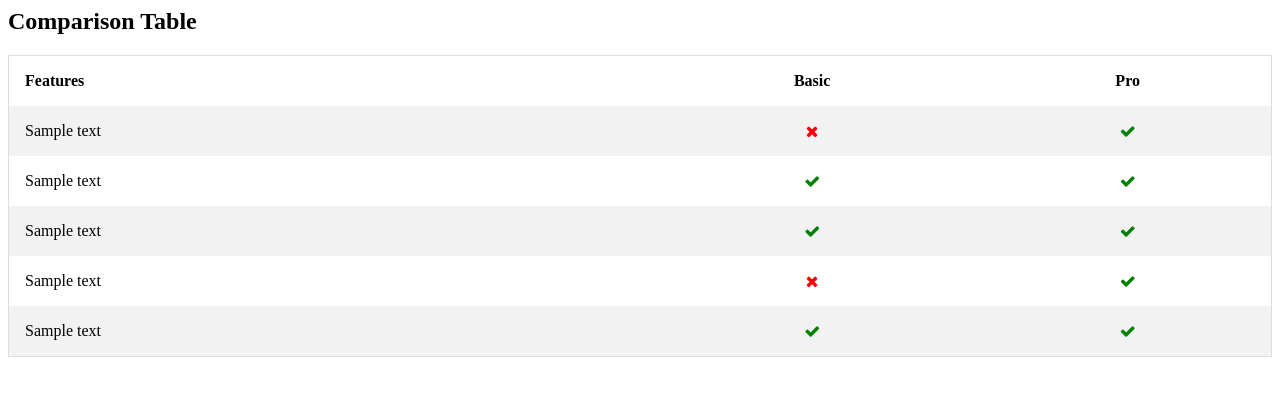
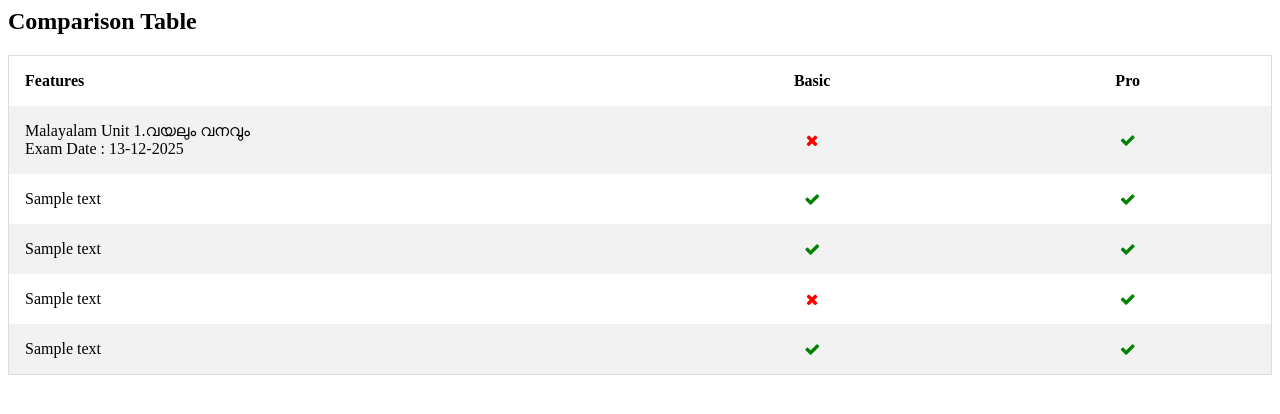
Before and after one commit to madayi135/lss, a plain HTML site: page index3.html in a window 1280 px wide. Drawn offline with Linux system fonts and the light colour scheme.

Commit message:
Update exam details in index3.html

```diff
--- a/index3.html
+++ b/index3.html
@@ -43,7 +43,7 @@ tr:nth-child(even) {
     <th>Pro</th>
   </tr>
   <tr>
-    <td>Sample text</td>
+    <td>Malayalam Unit 1.വയലും വനവും <br> Exam Date : 13-12-2025</td>
     <td><i class="fa fa-remove"></i></td>
     <td><i class="fa fa-check"></i></td>
   </tr>
```
